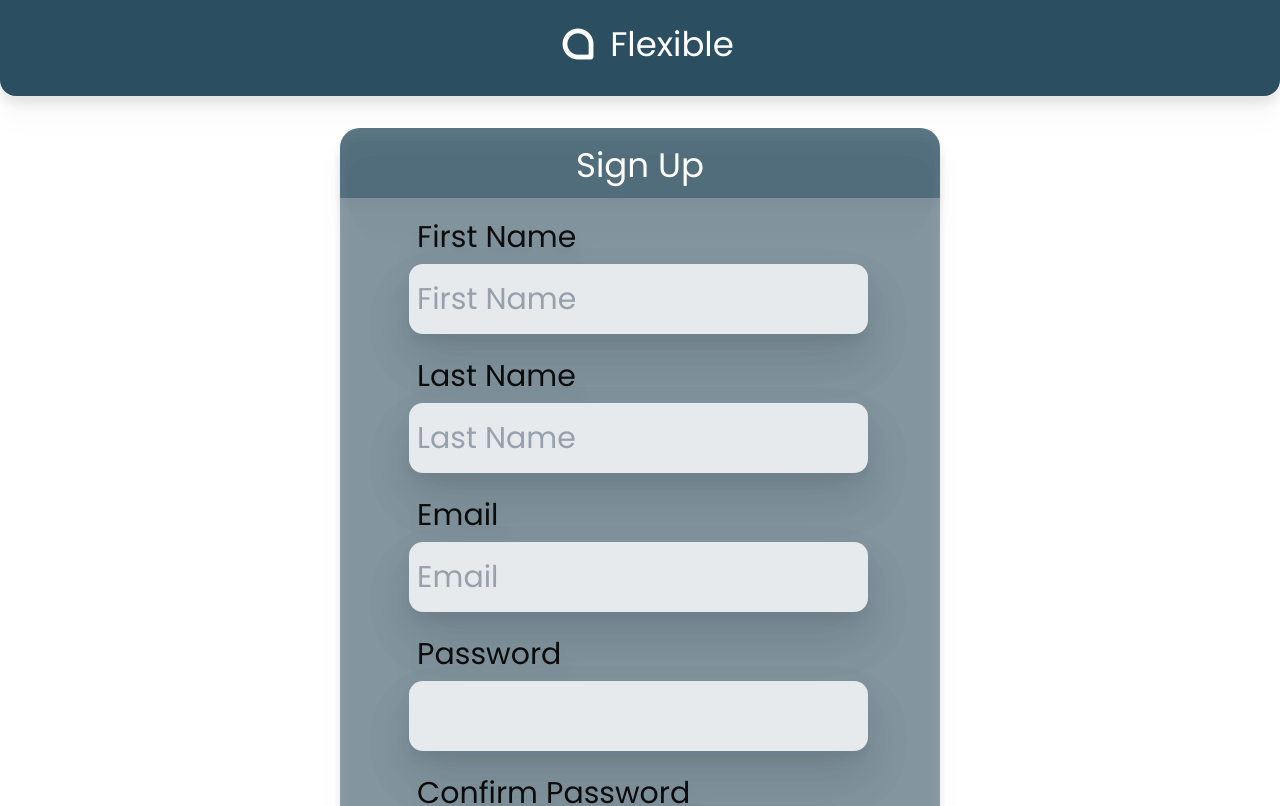
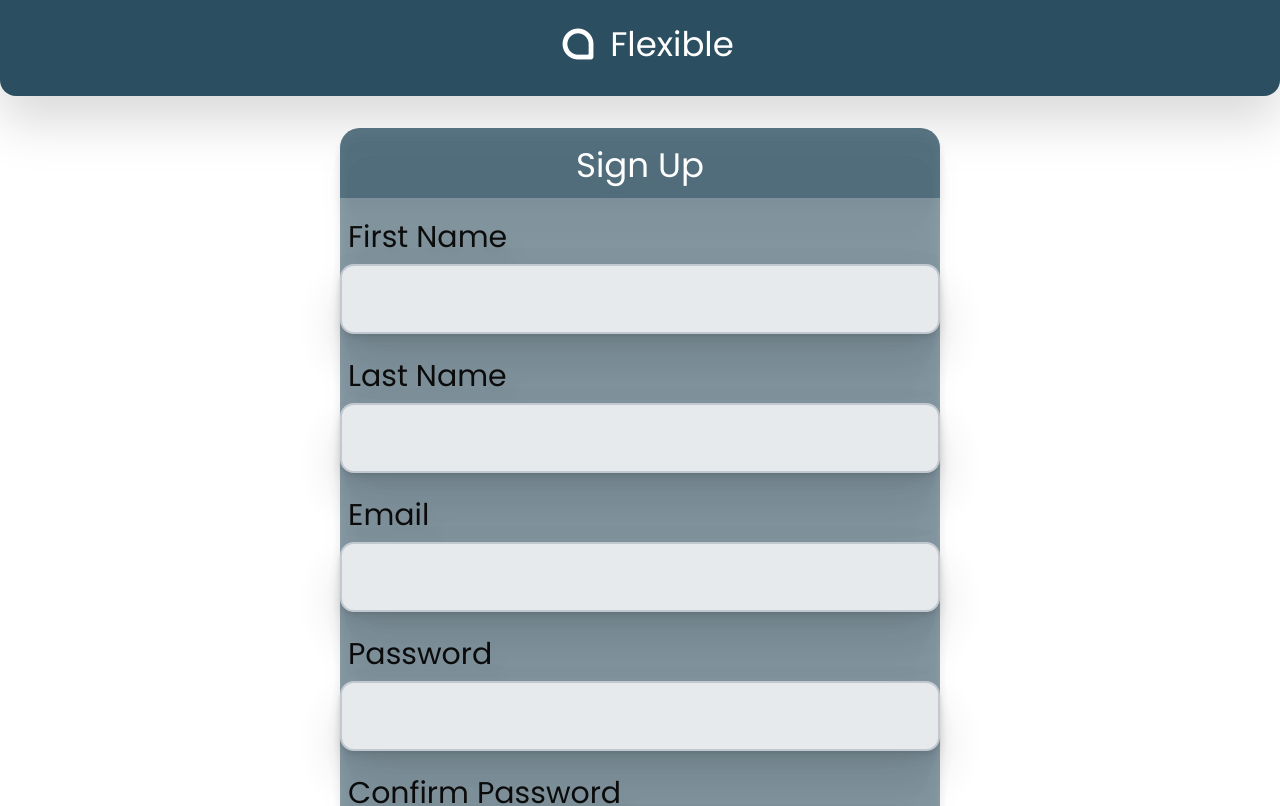
Before and after one commit to webAhead1/flexible, a Vue app: page /sign-up in a window 1280 px wide. Shown: the top 806 px of the page. Built offline with nearby package versions, Linux system fonts and the light colour scheme; the HTML template or start-up script is replaced by a standard one.

Commit message:
Editing the css of all inputs

```diff
--- a/src/style.css
+++ b/src/style.css
@@ -13,16 +13,16 @@
   @apply h-16 z-10;
 }
 .signInUpNavbar {
-  @apply w-full font-myFont bg-[#2B4F60] rounded-b-2xl h-24 drop-shadow-xl;
+  @apply w-full font-myFont bg-[#2B4F60] rounded-b-2xl h-24 drop-shadow-2xl;
 }
 input {
-  @apply w-[459px] h-[70px] mb-5 drop-shadow-2xl opacity-80 placeholder:pl-2 placeholder:text-left placeholder:text-[30px] placeholder:font-myFont rounded-[14px];
+  @apply h-[70px] mb-5 drop-shadow-2xl opacity-80 rounded-[14px] block px-3 py-2 w-full bg-white border-2 border-gray-300 placeholder-gray-600 shadow-md focus:placeholder-gray-500 focus:bg-white focus:border-gray-600 focus:outline-none;
 }
 .btnBg {
   @apply flex justify-center;
 }
 .btn {
-  @apply flex justify-center text-[#0C0C0C] shadow-inner bg-[#496C7C] w-[237px] h-[79px] text-[34px] rounded-[18px]  hover:bg-white active:drop-shadow-xl active:bg-gray-100;
+  @apply flex justify-center text-[#0C0C0C] shadow-inner bg-[#496C7C] w-[237px] h-[79px] text-[34px] rounded-[18px] hover:opacity-80  hover:bg-white active:drop-shadow-2xl active:bg-gray-100;
 }
 .txt {
   @apply pl-2 text-[#0C0C0C] pb-1;
--- a/src/views/SignIn.vue
+++ b/src/views/SignIn.vue
@@ -12,13 +12,7 @@
           <div class="flex justify-center">
             <div class="text-[30px] pt-16 font-myFont">
               <div class="txt">Email</div>
-              <input
-                type="email"
-                id="email"
-                name="email"
-                required
-                placeholder="Email"
-              />
+              <input type="email" id="email" name="email" required />
               <div class="txt">Password</div>
               <input type="password" id="password" name="password" required />
               <div class="btnBg pt-14">
--- a/src/views/SignUp.vue
+++ b/src/views/SignUp.vue
@@ -12,29 +12,11 @@
           <div class="flex justify-center">
             <div class="text-[30px] pt-6 font-myFont">
               <div class="txt">First Name</div>
-              <input
-                type="text"
-                id="fName"
-                name="fName"
-                required
-                placeholder="First Name"
-              />
+              <input type="text" id="fName" name="fName" required />
               <div class="txt">Last Name</div>
-              <input
-                type="text"
-                id="lName"
-                name="lName"
-                required
-                placeholder="Last Name"
-              />
+              <input type="text" id="lName" name="lName" required />
               <div class="txt">Email</div>
-              <input
-                type="email"
-                id="email"
-                name="email"
-                required
-                placeholder="Email"
-              />
+              <input type="email" id="email" name="email" required />
               <div class="txt">Password</div>
               <input type="password" id="password" name="password" required />
               <div class="txt">Confirm Password</div>
```
